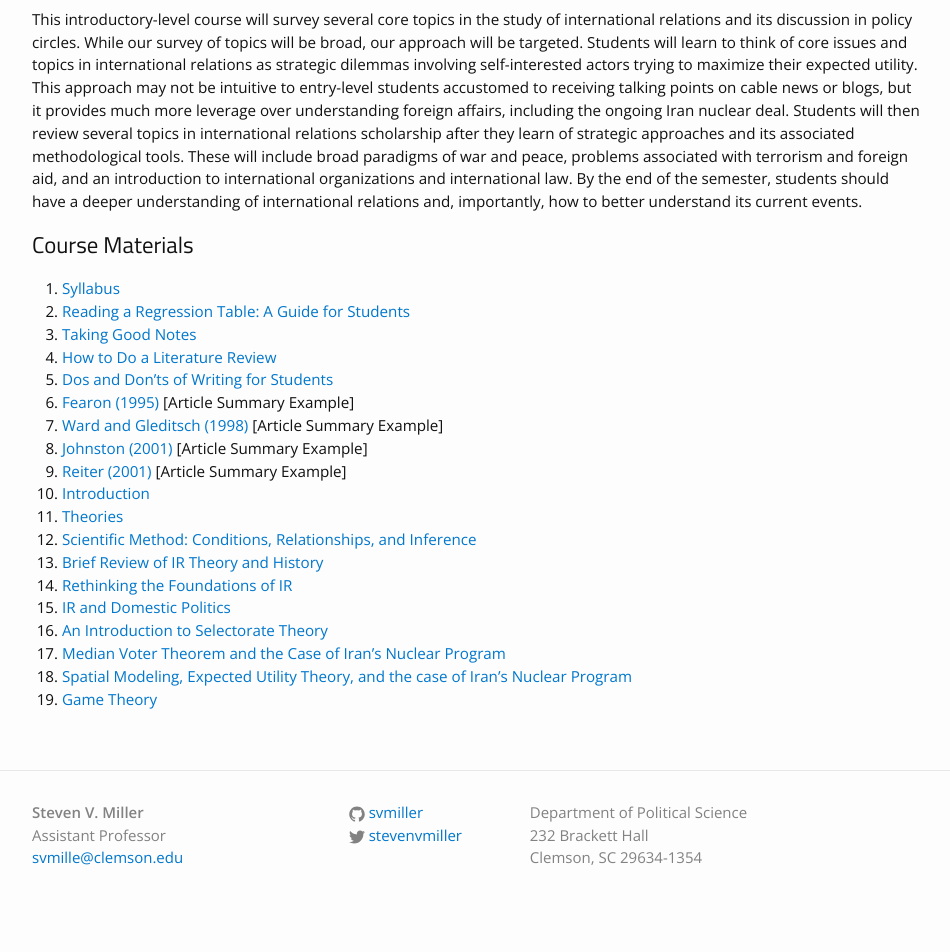
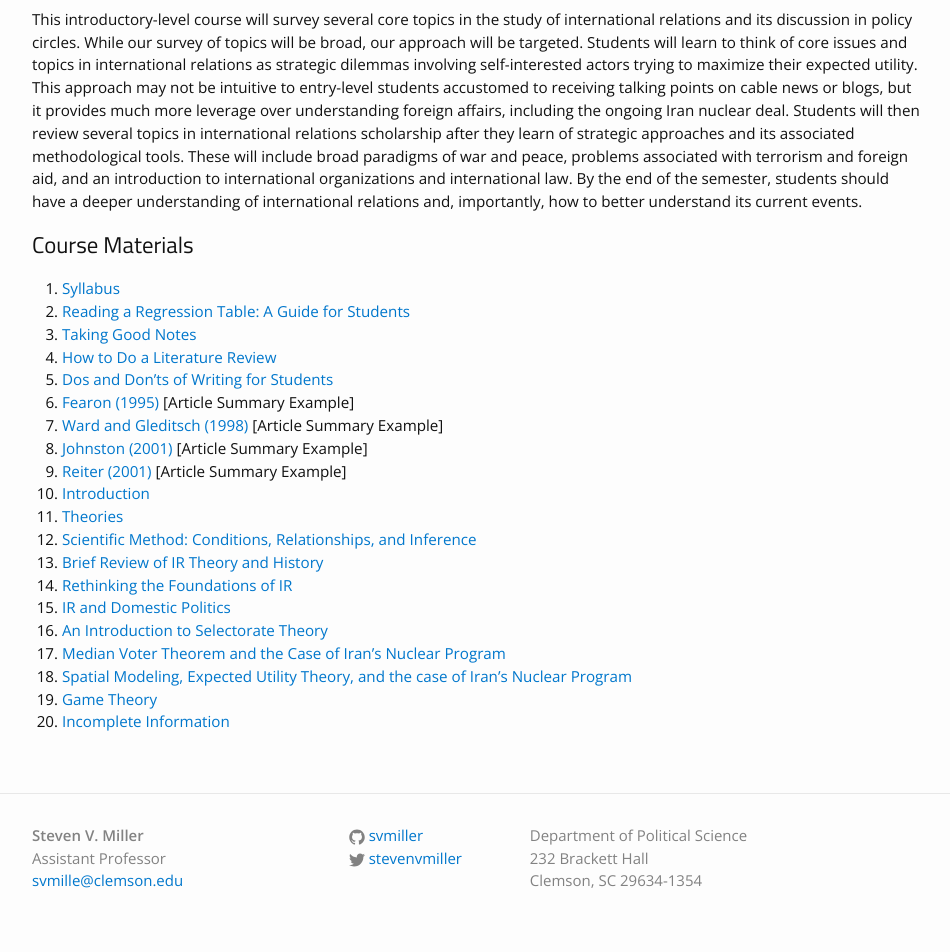
Before and after one commit to svmiller/svmiller.github.io, a Jekyll site: the page built from teaching/posc-1020.md, in a window 1280 px wide. Shown: the part 488-1440 px from the top of the page, without its empty margins (163-1113 px from the left). Built offline with Jekyll 4.4.1, drawn with Linux system fonts in a browser that asks for light colours; some web fonts are replaced; before the commit the page ends 1417 px from its top, so only the background shows below that.

Commit message:
add lecture 09.24.2015

```diff
--- a/teaching/posc-1020.md
+++ b/teaching/posc-1020.md
@@ -29,3 +29,4 @@ This introductory-level course will survey several core topics in the study of i
 17. [Median Voter Theorem and the Case of Iran's Nuclear Program](https://www.dropbox.com/s/rw289zl9gts61y4/posc1020-lecture-mvt-iran.pdf?dl=0)
 18. [Spatial Modeling, Expected Utility Theory, and the case of Iran's Nuclear Program](https://www.dropbox.com/s/1spjmyuq0i0zi26/posc1020-lecture-spatial-modeling-eut-iran.pdf?dl=0)
 19. [Game Theory](https://www.dropbox.com/s/z2lxe2u0ljk576c/posc1020-lecture-game-theory.pdf?dl=0)
+20. [Incomplete Information](https://www.dropbox.com/s/dv8mxgs1g6xy7g3/posc1020-lecture-incomplete-information.pdf?dl=0)
```
